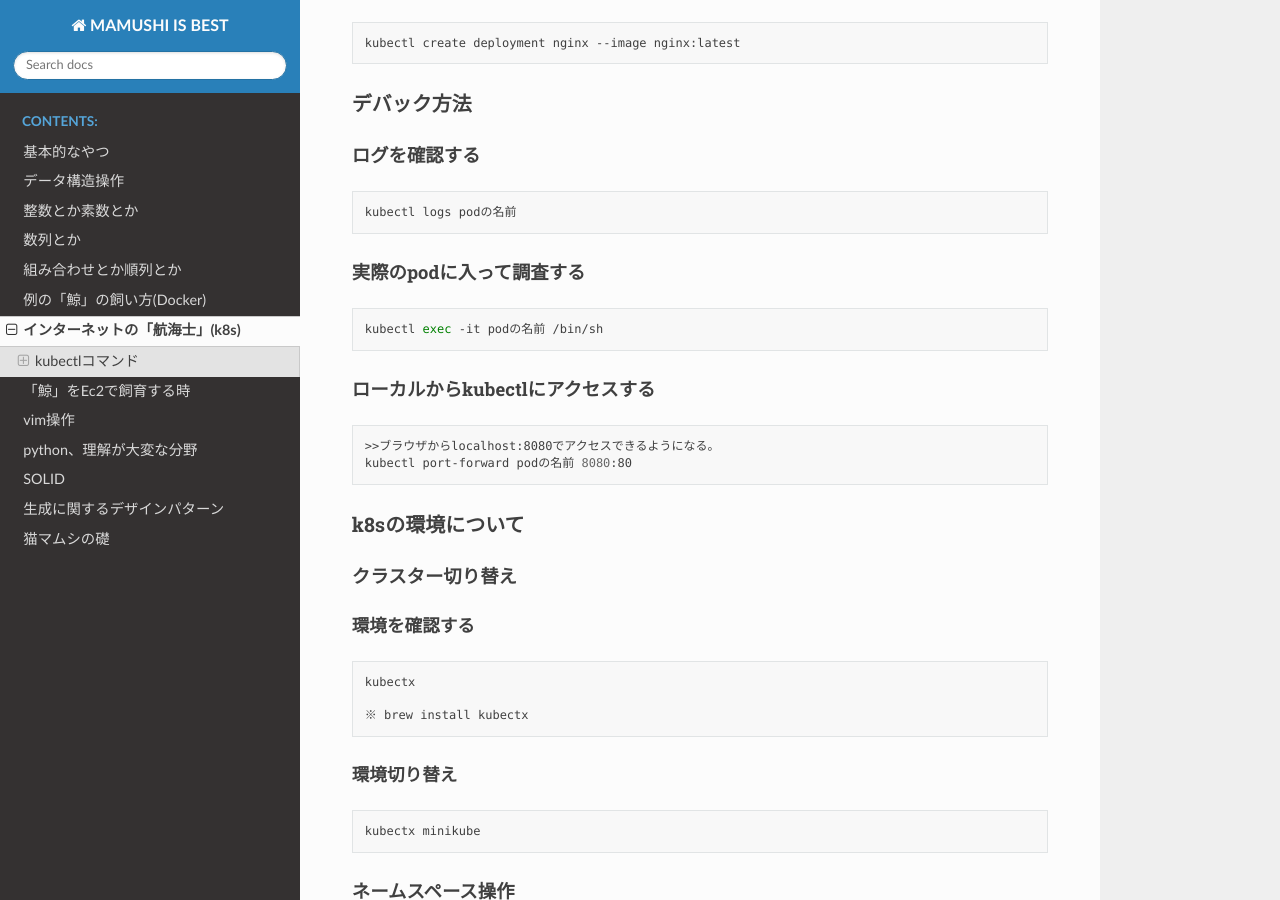
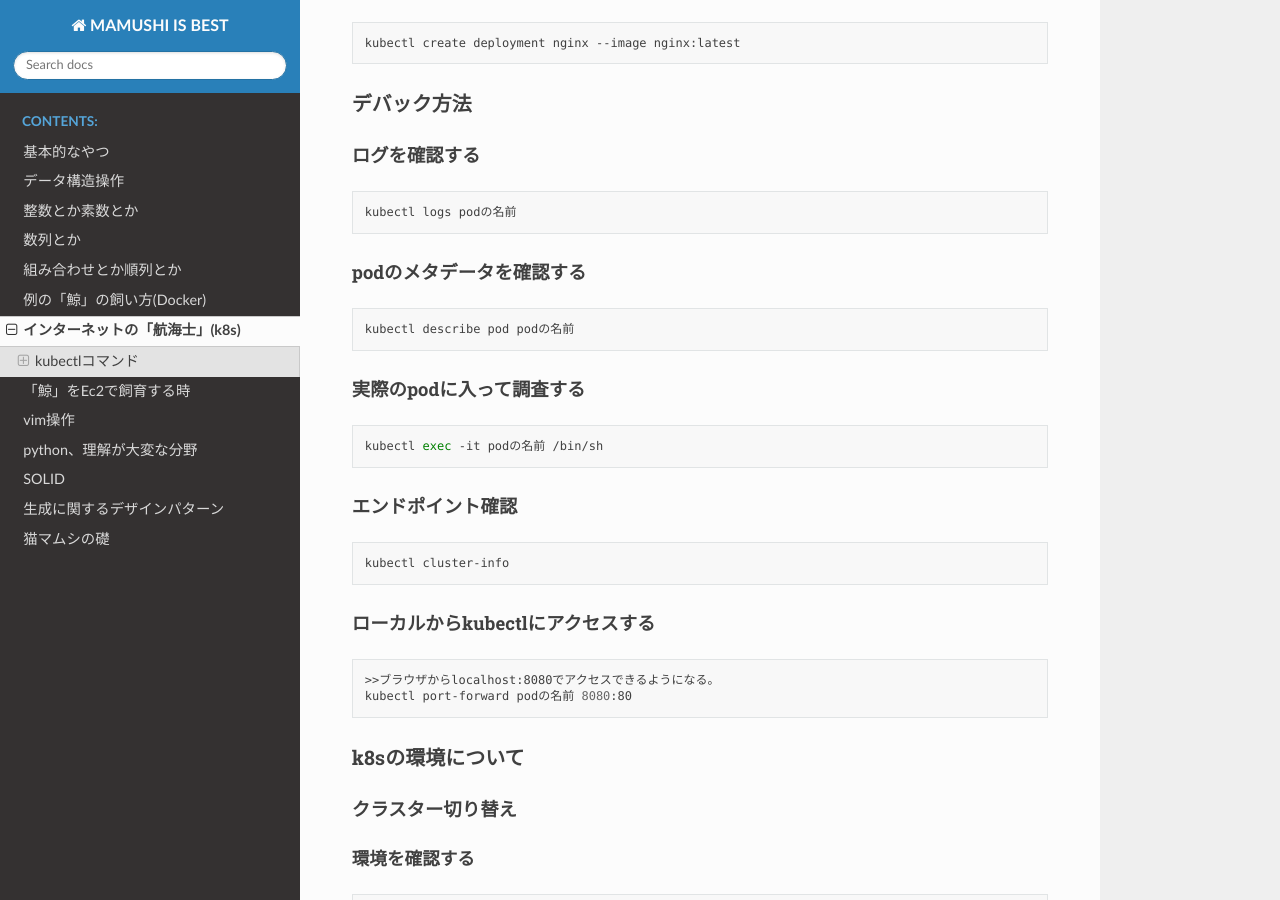
Before and after one commit to magisystem0408/my_document, a Sphinx documentation site: the page built from source/pages/container/k8s.md, in a window 1280 px wide and 900 px high, scrolled down 378 px. Built offline with Sphinx 7.4.7 and the Read the Docs theme 2.0.0, drawn with Linux system fonts in a browser that asks for light colours.

````diff
--- a/source/pages/container/k8s.md
+++ b/source/pages/container/k8s.md
@@ -20,9 +20,19 @@ kubectl create deployment nginx --image nginx:latest
 kubectl logs podの名前
 ```
 
+#### podのメタデータを確認する
+```shell
+kubectl describe pod podの名前
+```
+
 #### 実際のpodに入って調査する
 ```shell
 kubectl exec -it podの名前 /bin/sh
+```
+
+#### エンドポイント確認
+```shell
+kubectl cluster-info
 ```
 
 #### ローカルからkubectlにアクセスする
````
Also changed, not shown: source/pages/container/helm.md (added, +2 -0 lines).
